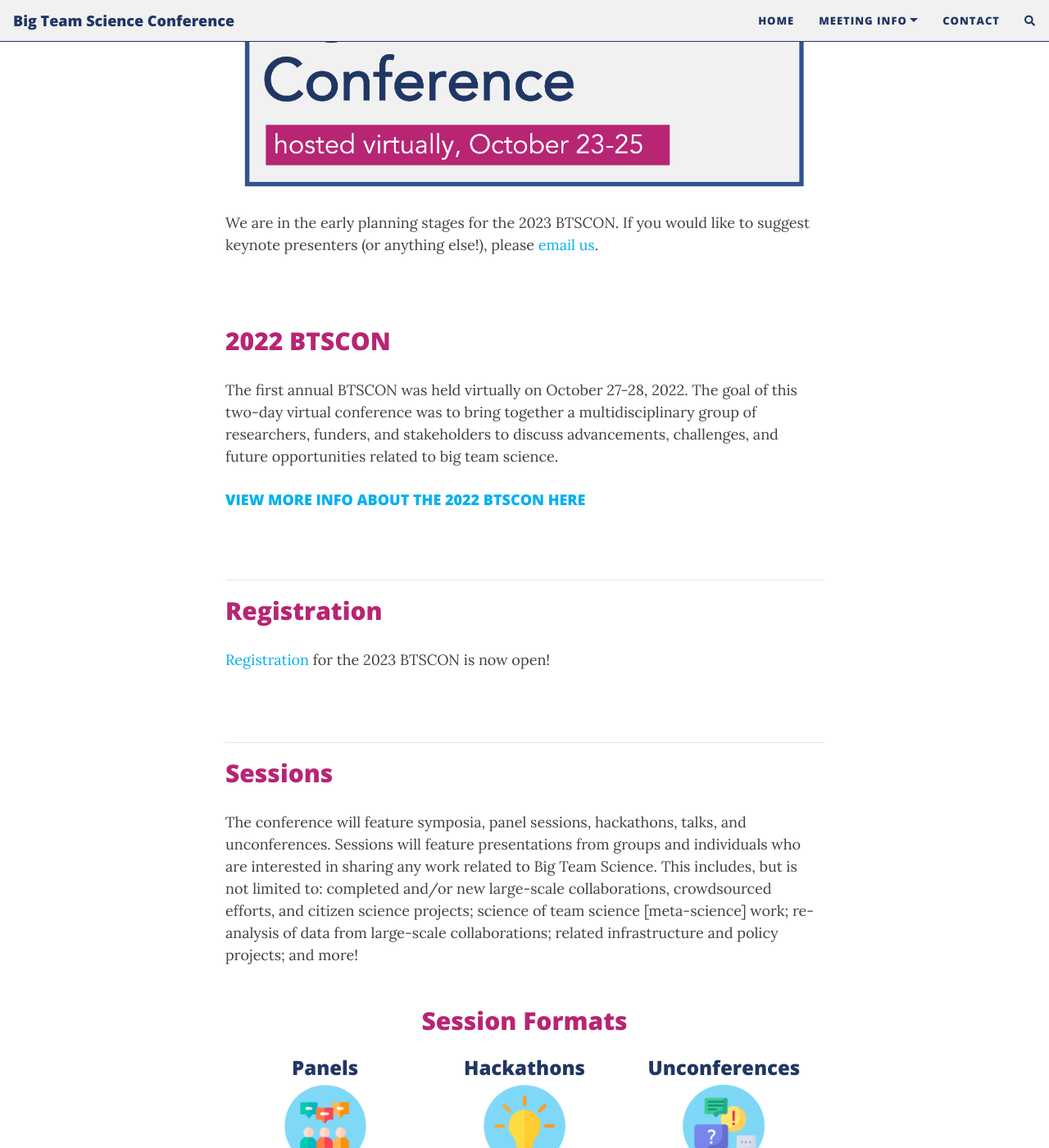
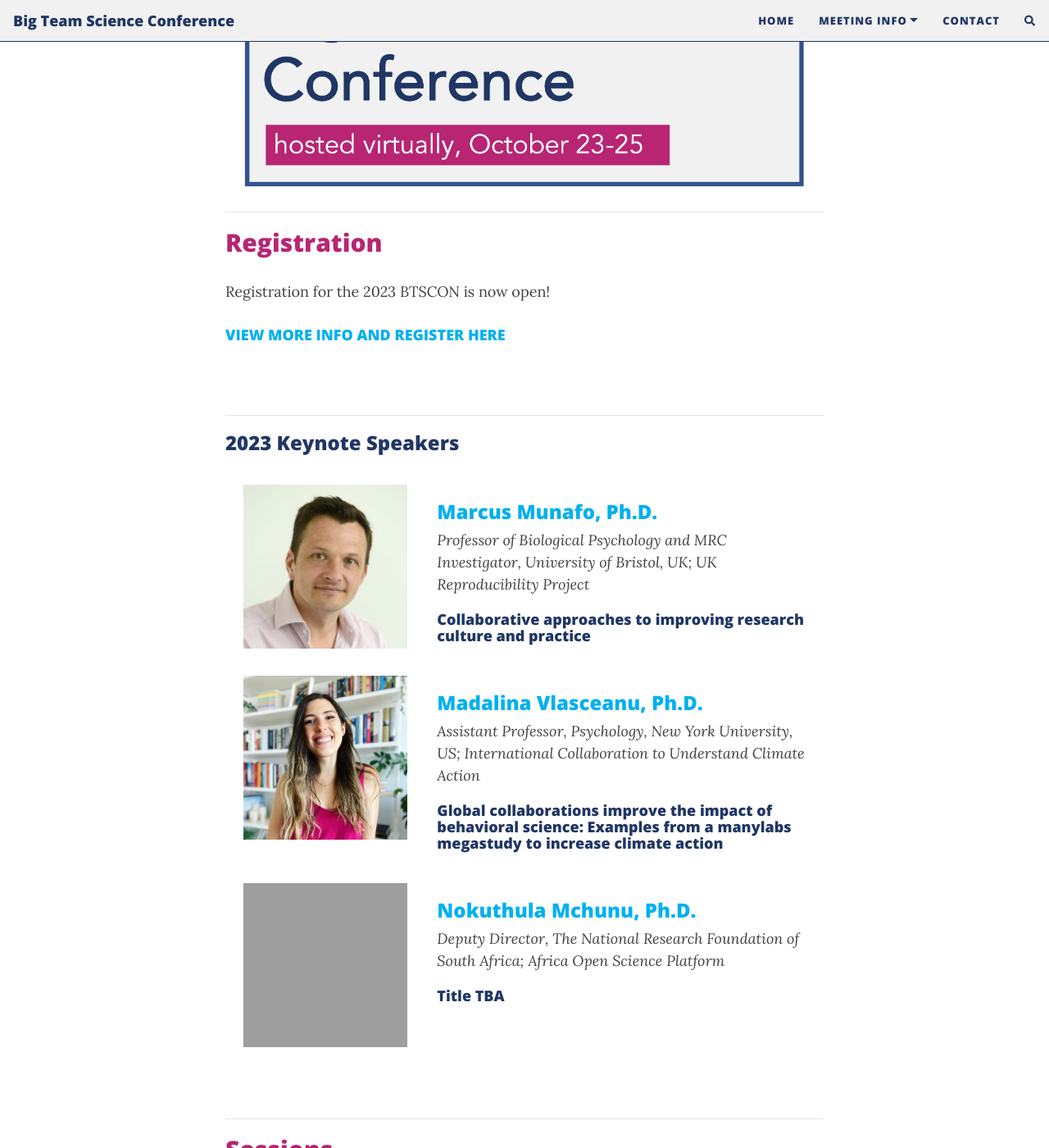
Before and after one commit to bigteamscienceconference/bigteamscienceconference.github.io, a Jekyll site: the page built from index.md, in a window 1280 px wide and 1400 px high, scrolled down 316 px. Shown: the whole window at 82% size. Built offline with Jekyll 4.4.1, drawn with Linux system fonts in a browser that asks for light colours; nearby versions of some CDN libraries; comment, search, counter and statistics services are not loaded; grey boxes are pictures that could not be loaded.

Commit message:
add keynotes

```diff
--- a/index.md
+++ b/index.md
@@ -6,42 +6,21 @@ layout: page
 <img src="/assets/img/BTSCon2023_logo.png" alt="" />
 
 
-We are in the early planning stages for the 2023 BTSCON. If you would like to suggest keynote presenters (or anything else!), please [email us](mailto:bigteamscienceconference@gmail.com).
-
-<br>
-
-## 2022 BTSCON
-The first annual BTSCON was held virtually on October 27-28, 2022. The goal of this two-day virtual conference was to bring together a multidisciplinary group of researchers, funders, and stakeholders to discuss advancements, challenges, and future opportunities related to big team science.
-
-#### [VIEW MORE INFO ABOUT THE 2022 BTSCON HERE]({{site.baseurl}}/2022btscon/)
-
-<br>
 
 ***
 
 ## Registration
 
-[Registration]({{site.baseurl}}/registration/) for the 2023 BTSCON is now open!
+Registration for the 2023 BTSCON is now open!
 
-<br>
-
-<!--
-***
-
-## Conference Store
-
-Stay cool (shirts), warm (sweatshirts), hydrated (mugs & water bottles), and prepared (tote bags), all while showing off your Big Team Science pride! Our share of the proceeds will go toward future BTS efforts.
-
-### [VISIT THE CONFERENCE MERCH STORE](https://www.bonfire.com/store/big-team-science-conference/)
-
-> Note: Visit the [store page]({{site.baseurl}}/store/) to learn more about accessing our conference graphics to create your own merch and avoid international shipping fees.
+#### [VIEW MORE INFO AND REGISTER HERE]({{site.baseurl}}/registration/)
 
 <br>
 
 
 ***
 
-### 2022 Keynote Speakers
+### 2023 Keynote Speakers
 
 <section>
   <div class="container">
@@ -52,12 +31,12 @@ Stay cool (shirts), warm (sweatshirts), hydrated (mugs & water bottles), and pre
     </div>
     <div class="row">
       <div class="col-sm-4 col-xs-6" align="center">
-        <a href="https://findanexpert.unimelb.edu.au/profile/3224-fiona-fidler#" target="_blank"><img src="/assets/img/FidlerHeadshot.png" alt="Fiona Fidler, Ph.D." width="200" height="200"></a>
+        <a href="https://research-information.bris.ac.uk/en/persons/marcus-r-munafo" target="_blank"><img src="/assets/img/Munafo_headshot.jpg" alt="Marcus Munafo, Ph.D." width="200" height="200"></a>
       </div>
       <div class="col-sm-8">
-        <h3><a href="https://findanexpert.unimelb.edu.au/profile/3224-fiona-fidler#" target="_blank">Fiona Fidler, Ph.D.</a></h3>
-        <i>Professor, History and Philosophy Science, University of Melbourne, Australia; Australian Research Council Future Fellow</i>
-        <h4>Collaborative Assessments for Trustworthy Science: The repliCATS project</h4>
+        <h3><a href="https://research-information.bris.ac.uk/en/persons/marcus-r-munafo" target="_blank">Marcus Munafo, Ph.D.</a></h3>
+        <i>Professor of Biological Psychology and MRC Investigator, University of Bristol, UK; UK Reproducibility Project</i>
+        <h4>Collaborative approaches to improving research culture and practice</h4>
       </div>
     </div>
     <div class="row">
@@ -67,20 +46,37 @@ Stay cool (shirts), warm (sweatshirts), hydrated (mugs & water bottles), and pre
     </div>
     <div class="row">
       <div class="col-sm-4 col-xs-6" align="center">
-        <a href="https://csl.ist.ucf.edu/People" target="_blank"><img src="/assets/img/FioreHeadshot.png" alt="Stephen M. Fiore, Ph.D." width="200" height="200"></a>
+        <a href="https://as.nyu.edu/faculty/madalina-vlasceanu.html" target="_blank"><img src="/assets/img/Vlasceanu_headshot.jpg" alt="Madalina Vlasceanu, Ph.D." width="200" height="200"></a>
       </div>
       <div class="col-sm-8">
-        <h3><a href="https://csl.ist.ucf.edu/People" target="_blank">Stephen M. Fiore, Ph.D.</a></h3>
-        <i>Professor, Cognitive Sciences and Department of Philosophy, University of Central Florida, USA; President, International Network for the Science of Team Science</i>
-        <h4>Do we need a "Science of Big Team Science"?  Understanding and Managing Cognition and Coordination During Scientific Collaborations</h4>
+        <h3><a href="https://as.nyu.edu/faculty/madalina-vlasceanu.html" target="_blank">Madalina Vlasceanu, Ph.D.</a></h3>
+        <i>Assistant Professor, Psychology, New York University, US; International Collaboration to Understand Climate Action</i>
+        <h4>Global collaborations improve the impact of behavioral science: Examples from a manylabs megastudy to increase climate action</h4>
+      </div>
+    </div>
+        <div class="row">
+      <div class="col-sm-12">
+        <p>    </p>
+      </div>
+    </div>
+    <div class="row">
+      <div class="col-sm-4 col-xs-6" align="center">
+        <a href="" target="_blank"><img src="/assets/img/Mchunu_headshot.jpg" alt="Nokuthula Mchunu, Ph.D." width="200" height="200"></a>
+      </div>
+      <div class="col-sm-8">
+        <h3><a href="" target="_blank">Nokuthula Mchunu, Ph.D.</a></h3>
+        <i>Deputy Director, The National Research Foundation of South Africa; Africa Open Science Platform</i>
+        <h4>Title TBA</h4>
       </div>
     </div>
   </div>
 </section>
 <br>
 
+
+<!--
 ***
-### 2022 Featured Sessions
+### 2023 Featured Sessions
 
 <section>
   <div class="container">
@@ -133,6 +129,7 @@ Stay cool (shirts), warm (sweatshirts), hydrated (mugs & water bottles), and pre
 </section>
 <br>
 -->
+
 
 <!--
 ***
```
Also changed, not shown: assets/img/Mchunu_headshot.jpeg (added), assets/img/Munafo_headshot.jpg, assets/img/Vlasceanu_headshot.jpg.
